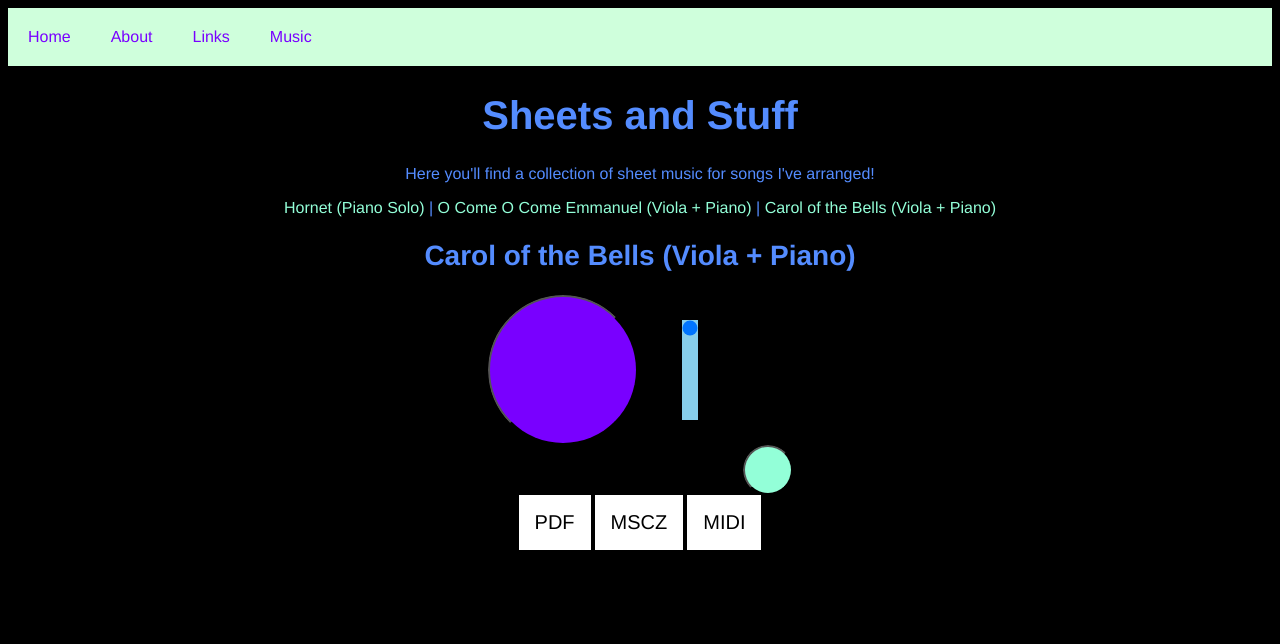
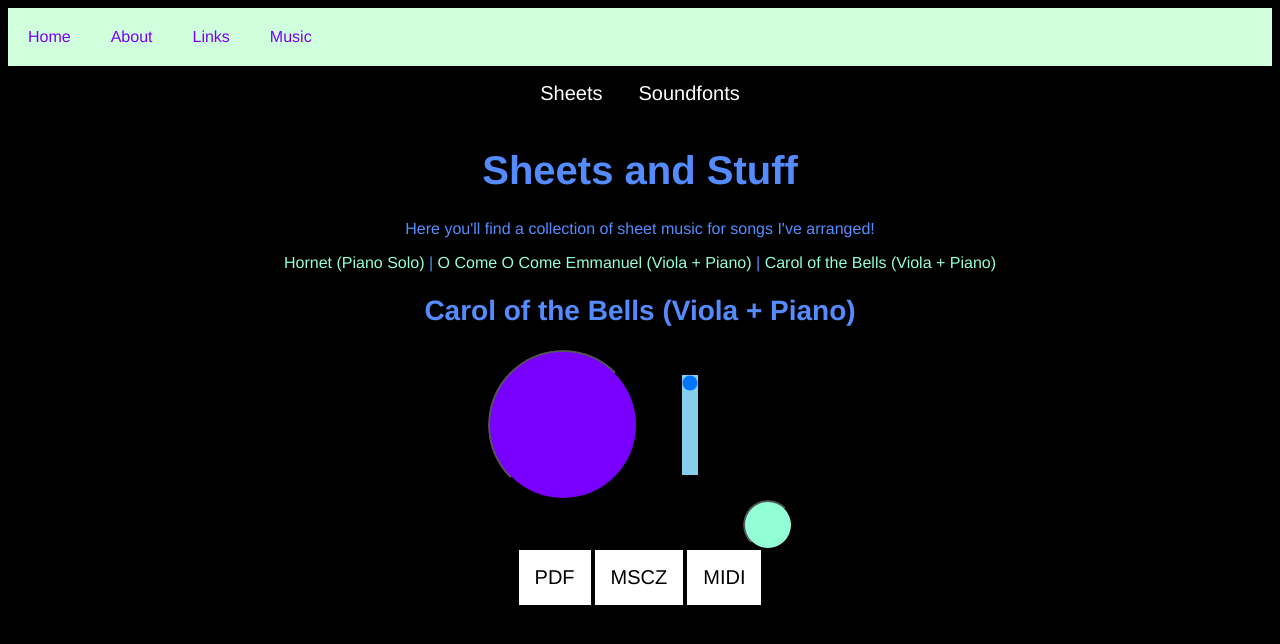
Before and after one commit to CellistBlossom/blossom, a plain HTML site: page music/sheets-carol_of_the_bells.html in a window 1280 px wide. Drawn offline with nearby package versions, Linux system fonts and the light colour scheme; files whose address does not match are found by name.

Commit message:
Update sheets-carol_of_the_bells.html

```diff
--- a/music/sheets-carol_of_the_bells.html
+++ b/music/sheets-carol_of_the_bells.html
@@ -109,6 +109,10 @@
     </script>
     <div id="navbar">
     </div>
+    <div class="subnavmenu">
+      <button class="submenubtn" onclick="location.href='/music/sheets'"><a href="/music/sheets">Sheets</a> </button>
+      <button class="submenubtn" onclick="location.href='/music/soundfonts'"><a href="/music/soundfonts">Soundfonts</a> </button>
+    </div>
     <h1>Sheets and Stuff</h1>
     <p>Here you'll find a collection of sheet music for songs I've arranged!</p>
     <script>
```
